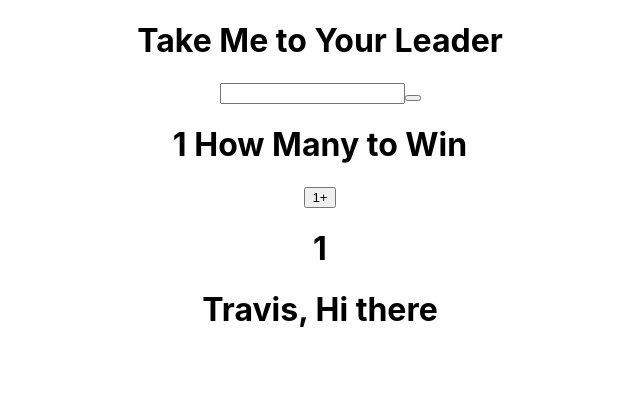
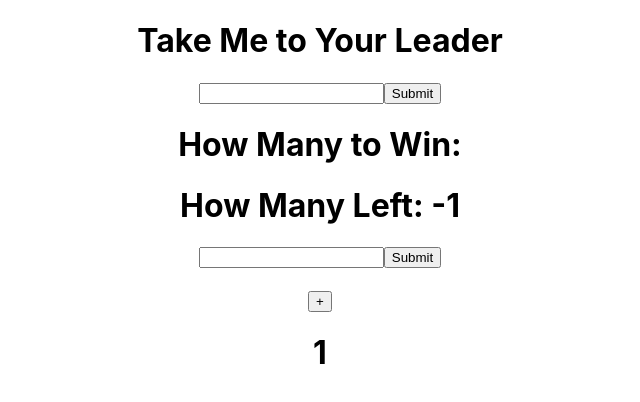
Before and after one commit to Travis-Franklin/solo-react-app, a React (Create React App) app: page / in a window 1280 px wide. Shown: the top 402 px of the page, without its empty margins (320-960 px from the left). Built offline with nearby package versions, Linux system fonts and the light colour scheme.

Commit message:
adds new components to add players and track player score

```diff
--- a/src/App.js
+++ b/src/App.js
@@ -2,22 +2,23 @@ import React from 'react';
 import logo from './logo.svg';
 import './App.css';
 // import './Greet.js';
-import Greet from './Greet';
+import Player from './Player';
 import Counter from './Counter';
 import HowManyToWin from './HowManyToWin';
+import HowManyPlayers from './HowManyPlayers';
 
 function App() {
   return (
     <div className="App">
       <h1>Take Me to Your Leader</h1>
       <HowManyToWin
-
       />
-      <Counter/>
-      <Greet
+      {/* <Counter/>
+      <Player
         whom="Travis"
         how="Hi there"
-      />
+      /> */}
+      <HowManyPlayers/>
     </div>
   );
 }
--- a/src/Counter.js
+++ b/src/Counter.js
@@ -10,7 +10,7 @@ class Counter extends React.Component{
     render () {
         return (
         <div>
-        <button onClick ={this._incrementValue}>{this.state.value}+</button>
+        <button onClick ={this._incrementValue}>+</button>
         <h1>{this.state.value}</h1>
         </div>)
     }
--- a/src/Greet.js
+++ /dev/null
@@ -1,9 +0,0 @@
-import React from 'react';
-
-function Greet(props) {
-    return (
-    <h1>{props.whom}, {props.how}</h1>
-    );
-};
-
-export default Greet;
--- /dev/null
+++ b/src/HowManyPlayers.js
@@ -0,0 +1,33 @@
+import React from 'react';
+import Player from './Player';
+import Counter from './Counter';
+
+class HowManyPlayers extends React.Component{
+    constructor(props){
+        super(props);
+        this.state = {
+            amountOfPlayers : "2"
+        };
+    }
+
+    _HowManyPlayers= () =>{
+        console.log(this.state.amountOfPlayers);
+    }
+    render (){
+        return (
+            <div>
+                <Player/>
+                <Counter/>
+                {/* <button onClick ={this._incrementPlayer}>{this.state.amountOfPlayers}+</button> */}
+            </div>
+        )
+    }
+    _incrementPlayer = () => {
+        this.setState({
+            amountOfPlayers : this.state.amountOfPlayers + 1
+        });
+    }
+
+};
+
+export default HowManyPlayers;
--- a/src/HowManyToWin.js
+++ b/src/HowManyToWin.js
@@ -5,6 +5,7 @@ class HowManyToWin extends React.Component{
         super(props);
         this.state = {
             number : "1",
+            saveNumber: ""
         };
         this.handleChange = this.handleChange.bind(this);
         this.handleSubmit = this.handleSubmit.bind(this);
@@ -16,13 +17,12 @@ class HowManyToWin extends React.Component{
         this.setState({number: event.target.value});
     }
 
-    // _SendHowMany = () => {
-    //     console.log(this.state.number, 'line 11');
-    //     let userInput = event.target.number;
-    //     this.setState({
-    //         number: userInput,
-    //     })
-    // }
+    _SendHowMany = () => {
+        console.log(this.state.number);
+        this.setState({
+            saveNumber: this.state.number,
+        })
+    }
 
 
 
@@ -32,10 +32,11 @@ class HowManyToWin extends React.Component{
                <form onSubmit={this.handleSubmit}>
                    <input type="number" onChange={this.handleChange}>
                    </input>
-                   <button type="submit">
-                   </button>
+                   <button type="submit" onClick={(e) => this._SendHowMany()}>
+                   Submit</button>
                 </form>
-               <h1>{this.state.number} How Many to Win</h1>
+               <h1>How Many to Win: {this.state.saveNumber}</h1>
+               <h1>How Many Left: {this.state.saveNumber - 1}</h1>
             </div>
         )
     }
--- /dev/null
+++ b/src/Player.js
@@ -0,0 +1,42 @@
+import React from 'react';
+
+class Player extends React.Component{
+    constructor(props){
+        super(props);
+        this.state = {
+            whom: "Player 1",
+            whomSaved: ""
+        };
+        this.handleChange = this.handleChange.bind(this);
+        this.handleSubmit = this.handleSubmit.bind(this);
+
+    }
+    handleSubmit(event){
+        event.preventDefault();
+    }
+
+    handleChange(event){
+        this.setState({whom: event.target.value});
+    }
+
+    _AddPlayer = () => {
+        this.setState({
+            whomSaved: this.state.whom,
+        })
+    }
+
+    render() {
+        return (
+            <div>
+                <form onSubmit={this.handleSubmit}>
+                    <input type="text" onChange={this.handleChange}>
+                    </input>
+                    <button type="submit" onClick={(e) => this._AddPlayer()}>Submit</button>
+                </form>
+                <h1>{this.state.whomSaved}</h1>
+            </div>
+        )
+    }
+};
+
+export default Player;
```
